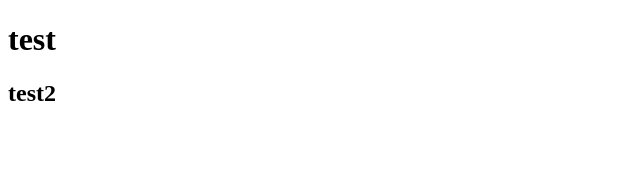
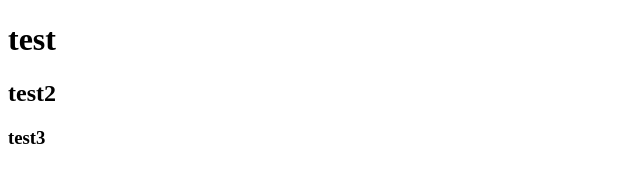
Before and after one commit to dv1tv/git-test, a plain HTML site: page index.html in a window 1280 px wide. Shown: the full height of the page, 0-640 px from the left. Drawn offline with Linux system fonts and the light colour scheme.

Commit message:
Добавил h3

```diff
--- a/index.html
+++ b/index.html
@@ -13,5 +13,8 @@
     <h2>
         test2
     </h2>
+    <h3>
+        test3
+    </h3>
 </body>
 </html>
```
